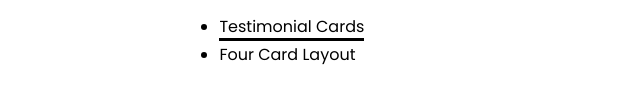
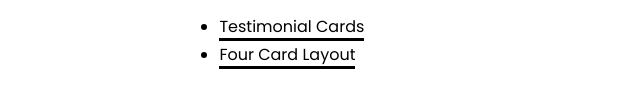
Before and after one commit to lilliann482/lilliann482.github.io, a plain HTML site: page index.html in a window 1280 px wide. Shown: the part 319-426 px from the top of the page, 120-760 px from the left. Drawn offline with Linux system fonts and the light colour scheme.

Commit message:
Fixed link

```diff
--- a/index.html
+++ b/index.html
@@ -32,7 +32,7 @@
                     <h3>UI Components</h3>
                     <ul>
                         <li><a href="/testimonial-cards/testimonials.html">Testimonial Cards</a></li>
-                        <li><a href="/layout-challenge/four-card.html"></a>Four Card Layout</li>
+                        <li><a href="/layout-challenge/four-card.html">Four Card Layout</a></li>
                     </ul>
                 </div>
                 <div>
```
